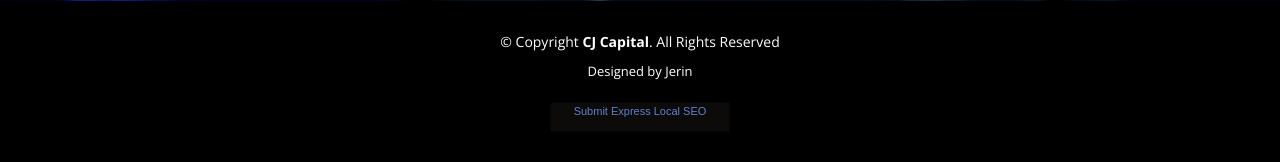
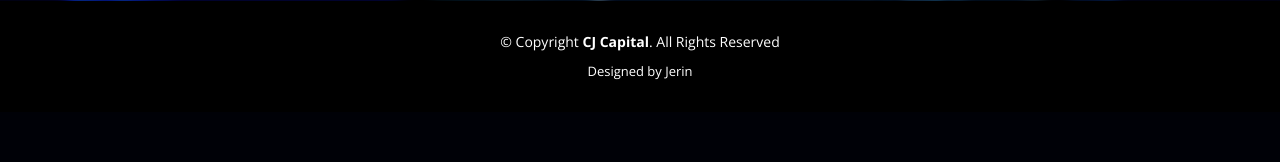
Before and after one commit to Jerin-004/CJ_Marketing, a Flask app: page / in a window 1280 px wide. Shown: the part 919-1081 px from the top of the page. After the commit the page ends 1031 px from the top, so only its background shows below. Run offline with Flask 2, Linux system fonts and the light colour scheme; some libraries are stand-ins or nearby versions; some web fonts are replaced.

Commit message:
make it better

```diff
--- a/market/templates/base.html
+++ b/market/templates/base.html
@@ -144,9 +144,7 @@
       </div>
       <div class="credits">
         Designed by Jerin
-      <br>
-      <br>
-      <span style="display:inline-block;width:180px;height:30px;text-align:center;border:#000 1px dotted;font-family:Arial,Helvetica,sans-serif;font-size:11px;background-color:#0c0b09;"><strong style="display:block;padding:0px;margin:0px;"></strong><a href="http://www.submitexpress.com/localseo.html" title="Submit Express Local SEO" style="font-family:Arial,Helvetica,sans-serif;font-size:11px;">Submit Express Local SEO</a></span>
+
       </div>
 
     </div>
```
